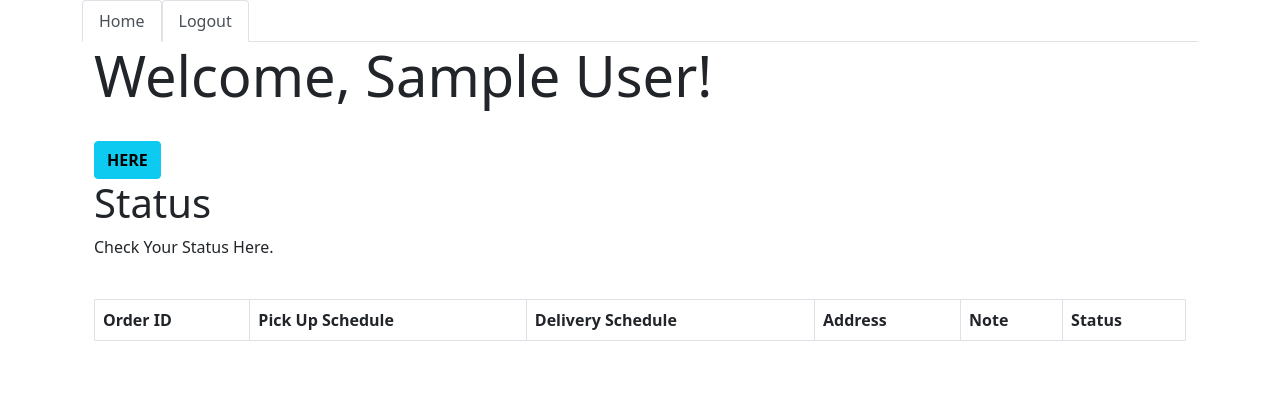
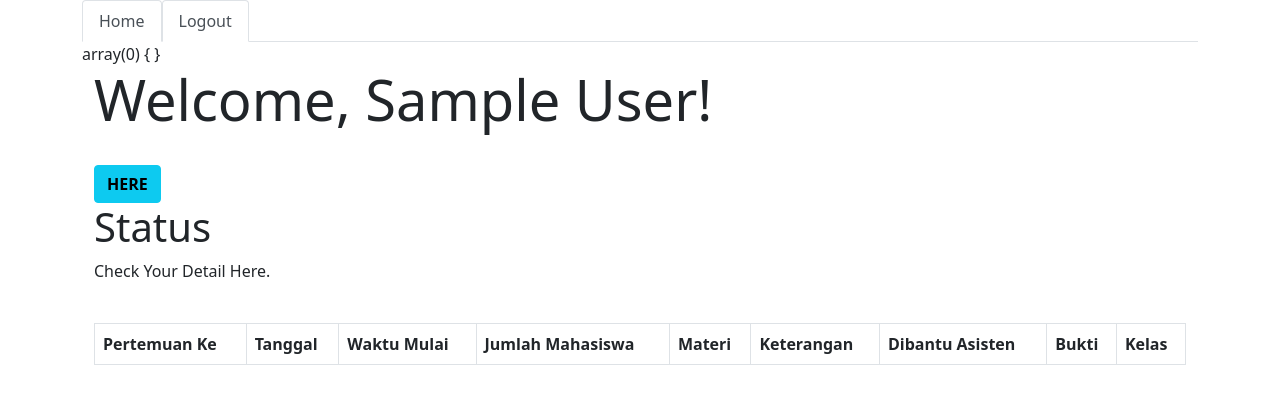
Before and after one commit to sntdshrly/Attendance-Web, a PHP site: page /index.php in a window 1280 px wide. Shown: the top 404 px of the page. Run offline with PHP 8.4, Linux system fonts and the light colour scheme; the visitor is signed in with stand-in values (Sample User, id 1); data that the repository does not hold is empty; some libraries are stand-ins or nearby versions.

Commit message:
Error detail

```diff
--- a/entity/Detail.php
+++ b/entity/Detail.php
@@ -1,5 +1,5 @@
 <?php
-
+include_once 'entity/Jadwal.php';
 class Detail
 {
     private $pertemuanKe;
--- a/index.php
+++ b/index.php
@@ -68,7 +68,9 @@ if (!isset($_SESSION['web_is_logged'])){
                 header('location:index.php');
                 break;
             default;
-                include_once 'view/home-view.php';
+//                include_once 'view/home-view.php';
+                $detailController = new DetailController();
+                $detailController->index();
         }
     } else {
         $dosenController = new DosenController();
--- a/view/home-view.php
+++ b/view/home-view.php
@@ -8,18 +8,21 @@
     </div>
     <div class="jumbotron jumbotron-fluid bg-white">
         <div class="container">
-            <h1 class="tengah" id ="status-order">Status</h1>
-            <p class="tengah">Check Your Status Here.</p>
+            <h1 class="tengah" id ="status-detail">Status</h1>
+            <p class="tengah">Check Your Detail Here.</p>
             <br>
             <table id="pagination" class="table table-striped table-bordered">
                 <thead>
                 <tr>
-                    <th scope="col">Order ID</th>
-                    <th scope="col">Pick Up Schedule</th>
-                    <th scope="col">Delivery Schedule</th>
-                    <th scope="col">Address</th>
-                    <th scope="col">Note</th>
-                    <th scope="col">Status</th>
+                    <th scope="col">Pertemuan Ke</th>
+                    <th scope="col">Tanggal</th>
+                    <th scope="col">Waktu Mulai</th>
+                    <th scope="col">Jumlah Mahasiswa</th>
+                    <th scope="col">Materi</th>
+                    <th scope="col">Keterangan</th>
+                    <th scope="col">Dibantu Asisten</th>
+                    <th scope="col">Bukti</th>
+                    <th scope="col">Kelas</th>
                 </tr>
                 </thead>
                 <tbody>
```
